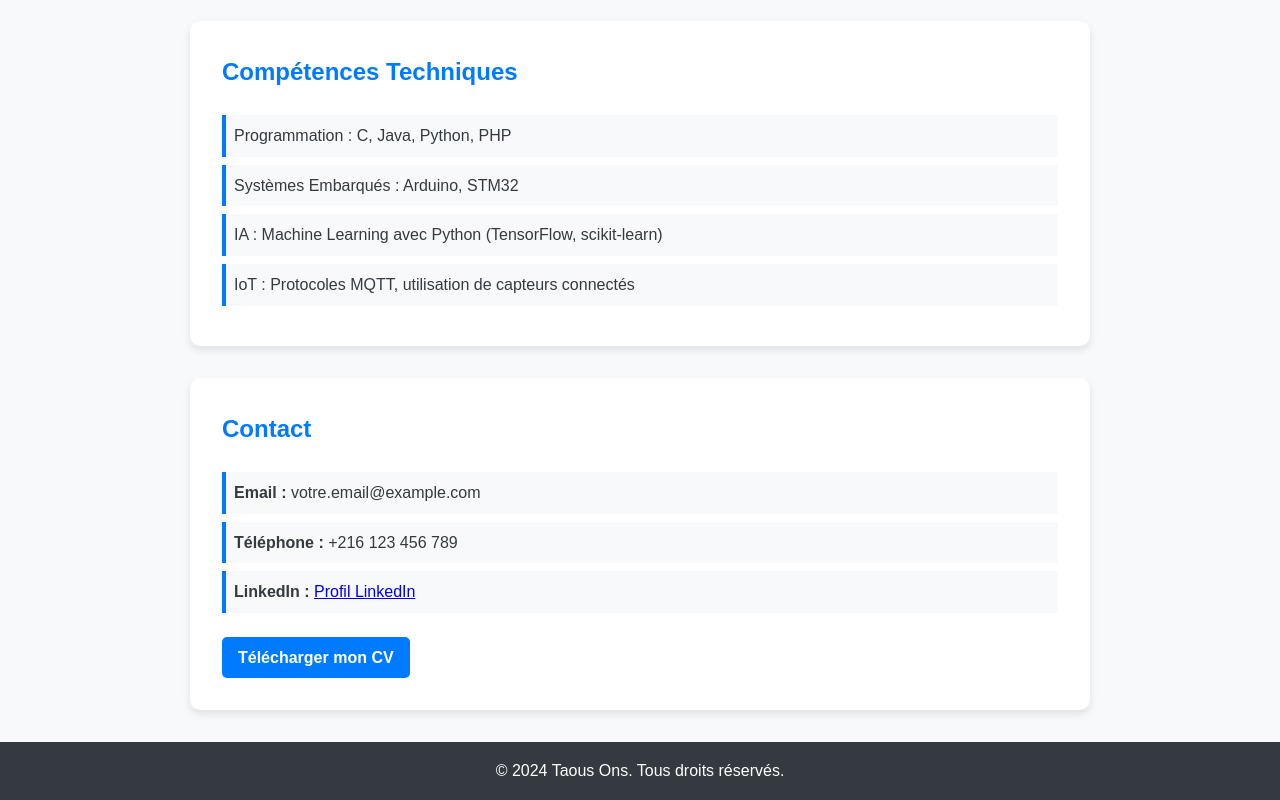
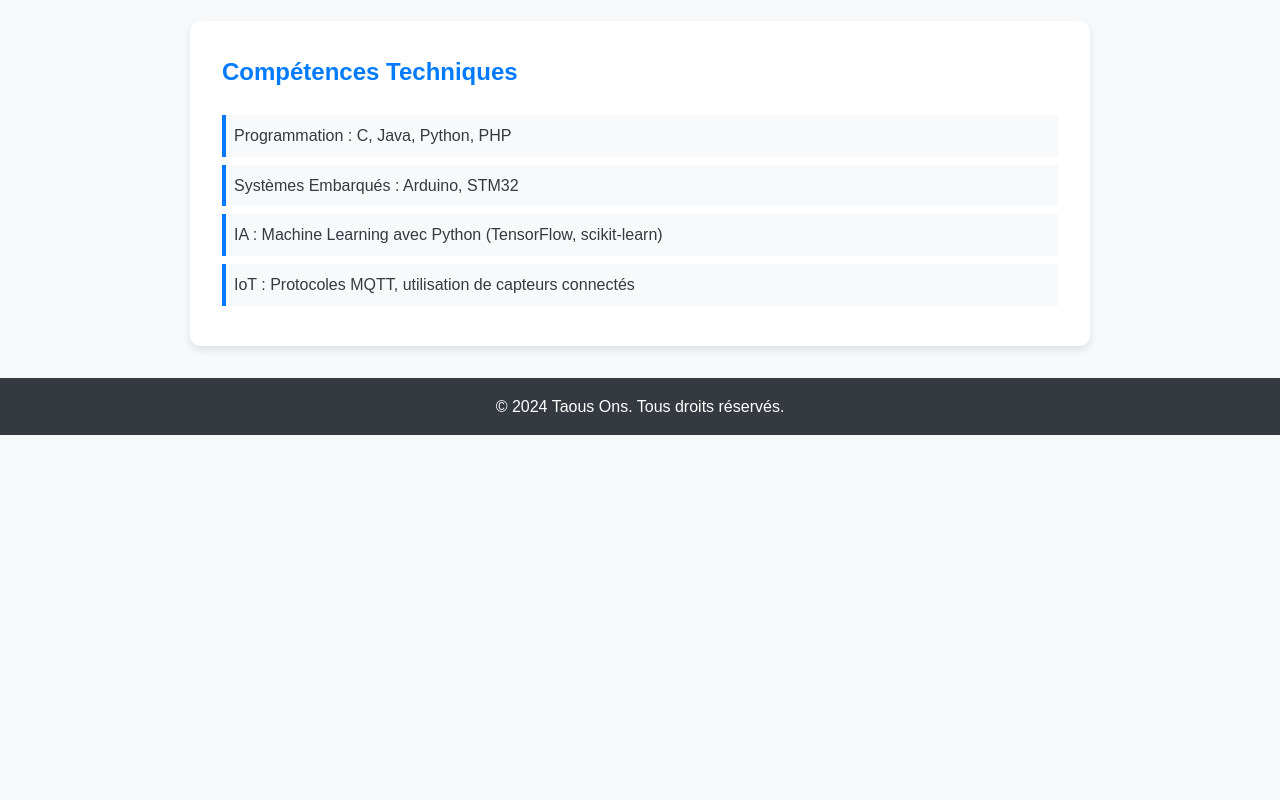
Before and after one commit to onstaous/siteStatique, a plain HTML site: page index.html in a window 1280 px wide. Shown: the part 1275-2075 px from the top of the page. After the commit the page ends 1710 px from the top, so only its background shows below. Drawn offline with Linux system fonts and the light colour scheme.

Commit message:
Update index.html

```diff
--- a/index.html
+++ b/index.html
@@ -129,7 +129,7 @@
         <a href="#education">Éducation</a>
         <a href="#experience">Expériences</a>
         <a href="#skills">Compétences</a>
-        <a href="#contact">Contact</a>
+
     </nav>
 
     <section id="personal">
@@ -176,17 +176,7 @@
         </div>
     </section>
 
-    <section id="contact">
-        <h2>Contact</h2>
-        <div class="details">
-            <ul>
-                <li><strong>Email :</strong> votre.email@example.com</li>
-                <li><strong>Téléphone :</strong> +216 123 456 789</li>
-                <li><strong>LinkedIn :</strong> <a href="https://www.linkedin.com/in/ons-taous-41b568295/" target="_blank">Profil LinkedIn</a></li>
-            </ul>
-            <a href="Modern Professional CV Resume.pdf" class="download-link" download>Télécharger mon CV</a>
-        </div>
-    </section>
+
 
     <footer>
         <p>&copy; 2024 Taous Ons. Tous droits réservés.</p>
```
